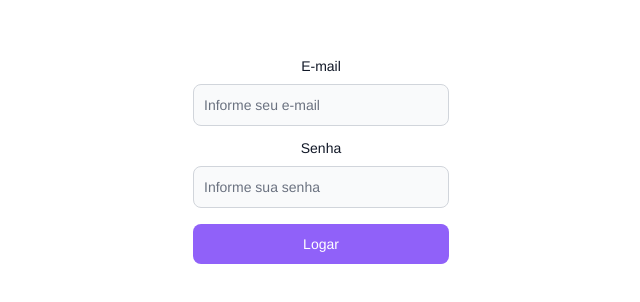
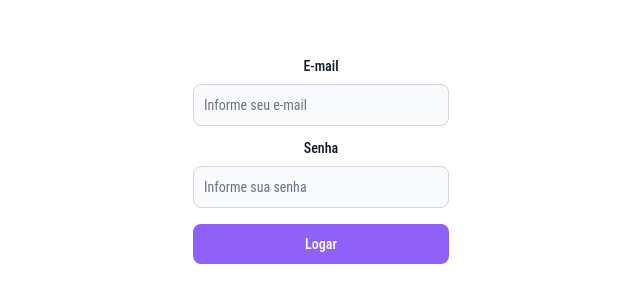
Before and after one commit to IgorMarqx/SISTEMA-CONDOMINIO-VUE, a Vue app: page / in a window 1280 px wide. Shown: the part 240-542 px from the top of the page, without its empty margins (319-959 px from the left). Built offline with nearby package versions, Linux system fonts and the light colour scheme; what vue-sweetalert2 would draw is missing.

Commit message:
change the font-family sans-serif to robot

```diff
--- a/src/App.vue
+++ b/src/App.vue
@@ -6,7 +6,7 @@
 
 <style>
 #app {
-  font-family: Avenir, Helvetica, Arial, sans-serif;
+  font-family: 'Roboto Condensed', Helvetica, Arial, sans-serif;
   -webkit-font-smoothing: antialiased;
   -moz-osx-font-smoothing: grayscale;
   text-align: center;
```
